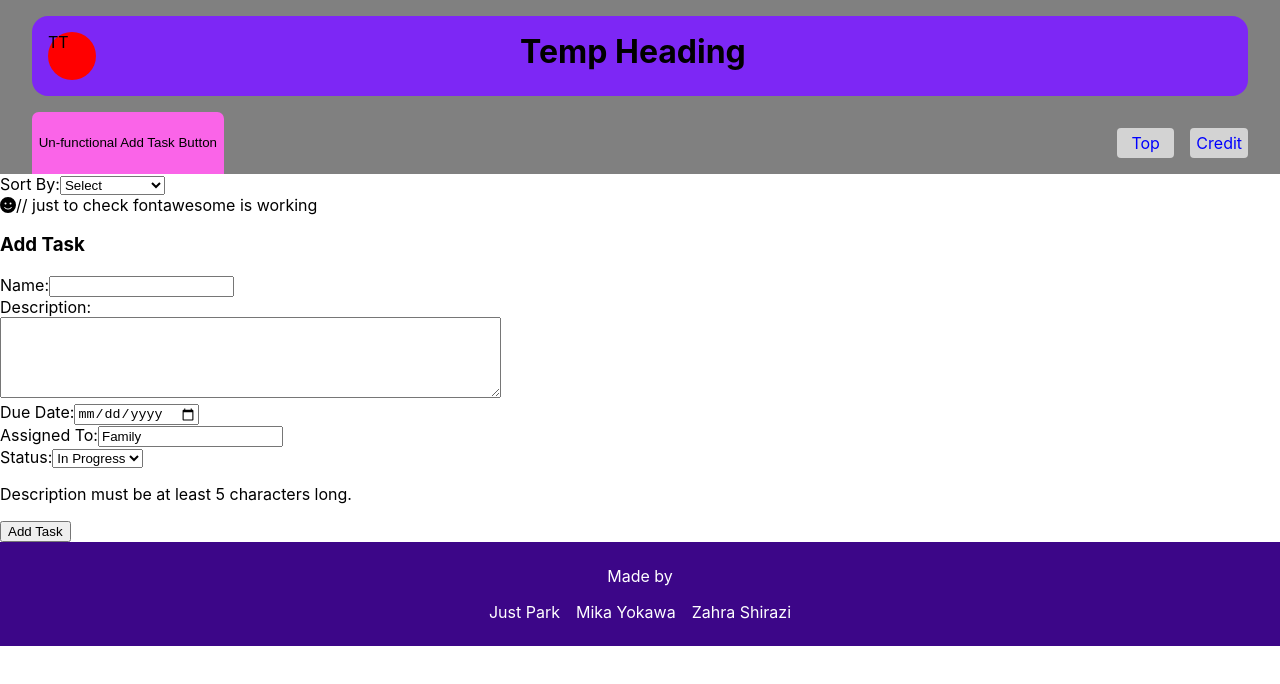
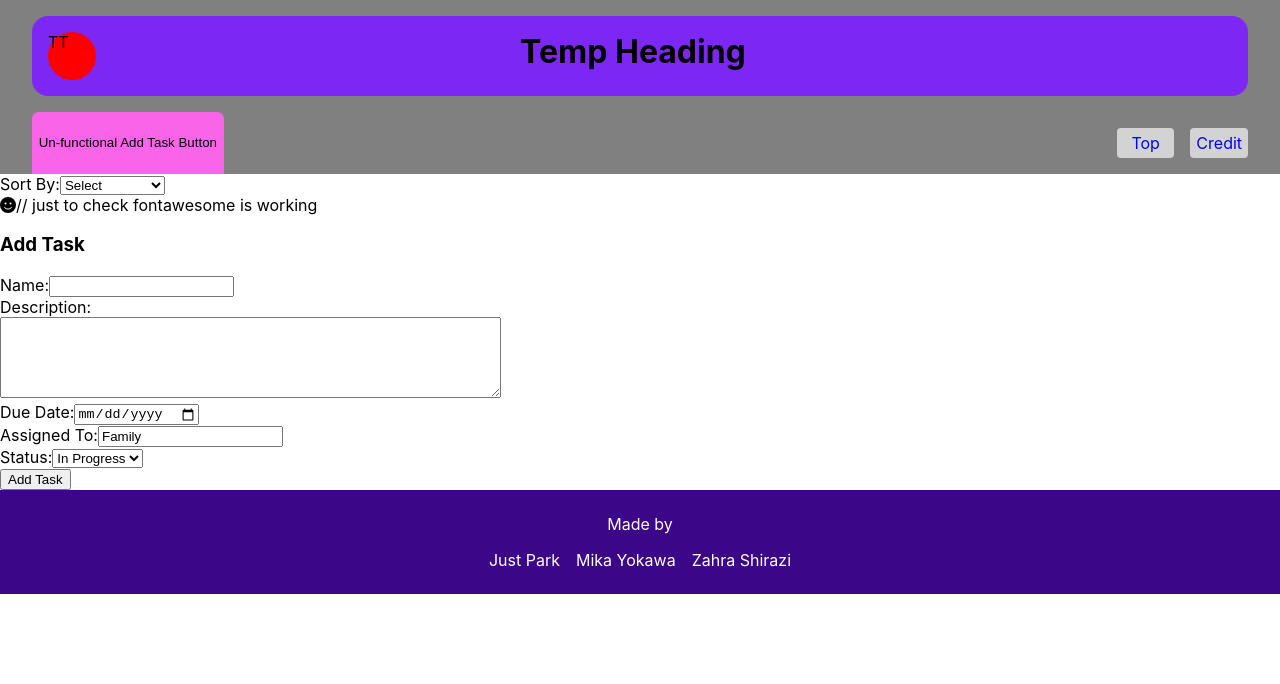
Before and after one commit to zara-sh/ToDoAppW13, a React (Create React App) app: page / in a window 1280 px wide. Shown: the top 684 px of the page. Built offline with nearby package versions, Linux system fonts and the light colour scheme.

Commit message:
Fixed Description validator by moving the check from real time to handleSubmit

```diff
--- a/src/components/CreateTask.js
+++ b/src/components/CreateTask.js
@@ -29,21 +29,17 @@ function CreateTask({ onAddContact, taskToEdit, onEditTask }) {
     setTaskData({ ...taskData, [name]: value });
   };
 
-  //validate description length
-  useEffect(() => {
-    if (taskData.description.length < 5) {
-      setError("Description must be at least 5 characters long.");
-    } else {
-      setError("");
-    }
-  }, [taskData.description]);
-
   const handleSubmit = (e) => {
     e.preventDefault();
 
     // Validate inputs
     if (!taskData.name || !taskData.description || !taskData.dueDate) {
       setError("All fields are required!");
+      return;
+    }
+
+    if (taskData.description.length < 5) {
+      setError("Description must be at least 5 characters long.");
       return;
     }
 
```
Also changed, not shown: noteNdoc/removedCode.txt (added).
